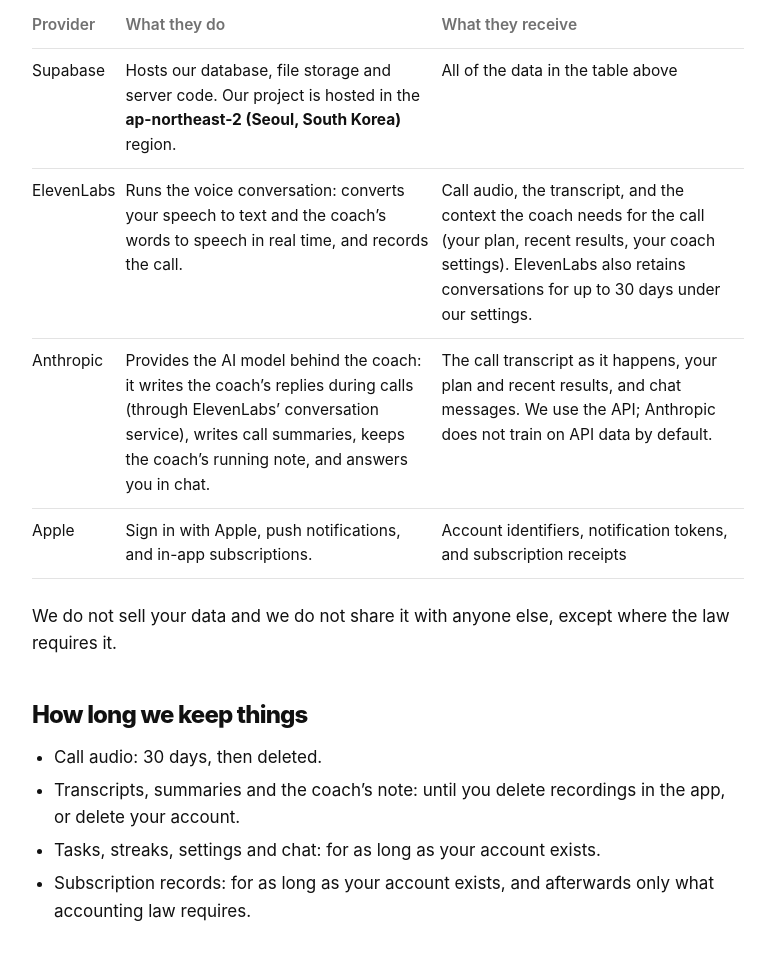
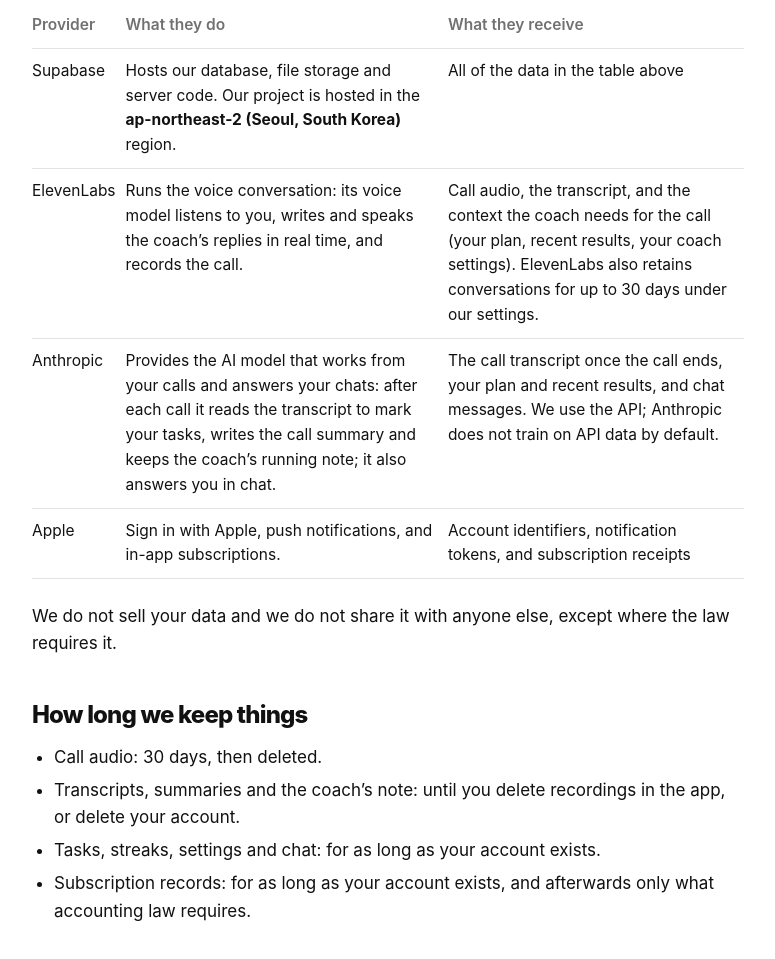
Before and after one commit to Tackyscorpion/tally-site, a plain HTML site: page privacy.html in a window 1280 px wide. Shown: the part 2149-3108 px from the top of the page, without its empty margins (252-1027 px from the left). Drawn offline with Linux system fonts and the light colour scheme.

Commit message:
Site: half-the-points streak (decision 43); privacy processor rows after decision 46
Co-Authored-By: Claude Opus 5.5 <noreply@anthropic.com>

```diff
--- a/privacy.html
+++ b/privacy.html
@@ -52,8 +52,8 @@
 <table>
 <tr><th>Provider</th><th>What they do</th><th>What they receive</th></tr>
 <tr><td>Supabase</td><td>Hosts our database, file storage and server code. Our project is hosted in the <strong>ap-northeast-2 (Seoul, South Korea)</strong> region.</td><td>All of the data in the table above</td></tr>
-<tr><td>ElevenLabs</td><td>Runs the voice conversation: converts your speech to text and the coach’s words to speech in real time, and records the call.</td><td>Call audio, the transcript, and the context the coach needs for the call (your plan, recent results, your coach settings). ElevenLabs also retains conversations for up to 30 days under our settings.</td></tr>
-<tr><td>Anthropic</td><td>Provides the AI model behind the coach: it writes the coach’s replies during calls (through ElevenLabs’ conversation service), writes call summaries, keeps the coach’s running note, and answers you in chat.</td><td>The call transcript as it happens, your plan and recent results, and chat messages. We use the API; Anthropic does not train on API data by default.</td></tr>
+<tr><td>ElevenLabs</td><td>Runs the voice conversation: its voice model listens to you, writes and speaks the coach’s replies in real time, and records the call.</td><td>Call audio, the transcript, and the context the coach needs for the call (your plan, recent results, your coach settings). ElevenLabs also retains conversations for up to 30 days under our settings.</td></tr>
+<tr><td>Anthropic</td><td>Provides the AI model that works from your calls and answers your chats: after each call it reads the transcript to mark your tasks, writes the call summary and keeps the coach’s running note; it also answers you in chat.</td><td>The call transcript once the call ends, your plan and recent results, and chat messages. We use the API; Anthropic does not train on API data by default.</td></tr>
 <tr><td>Apple</td><td>Sign in with Apple, push notifications, and in-app subscriptions.</td><td>Account identifiers, notification tokens, and subscription receipts</td></tr>
 </table>
 <p>We do not sell your data and we do not share it with anyone else, except where the law requires it.</p>
```
Also changed, not shown: index.html (+1 -1 lines).
